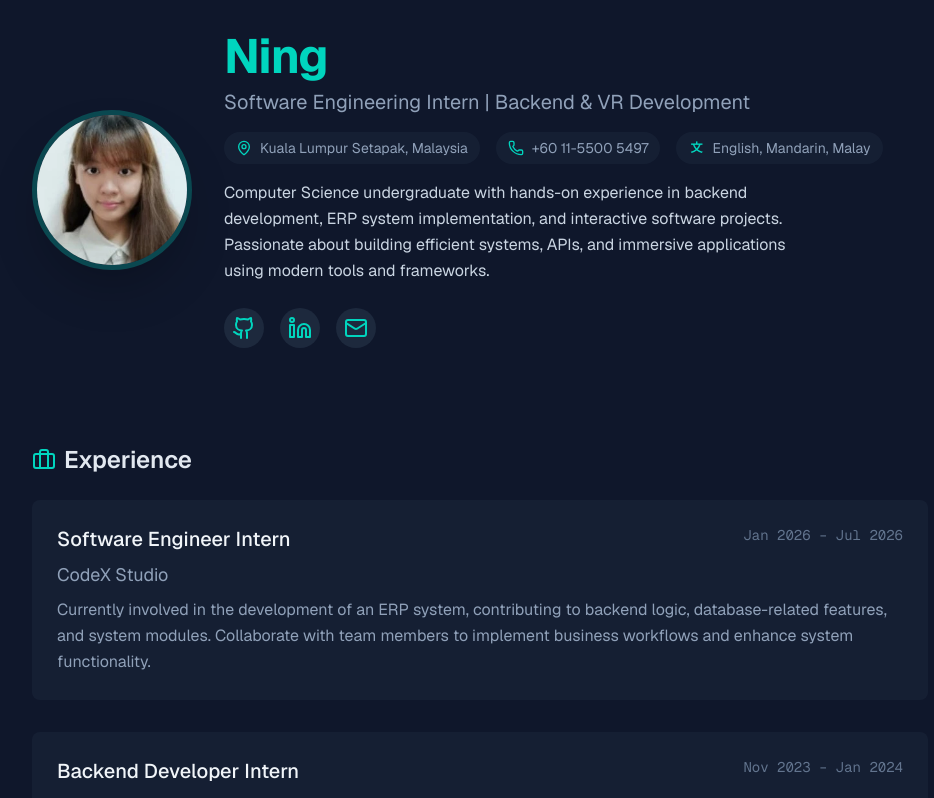
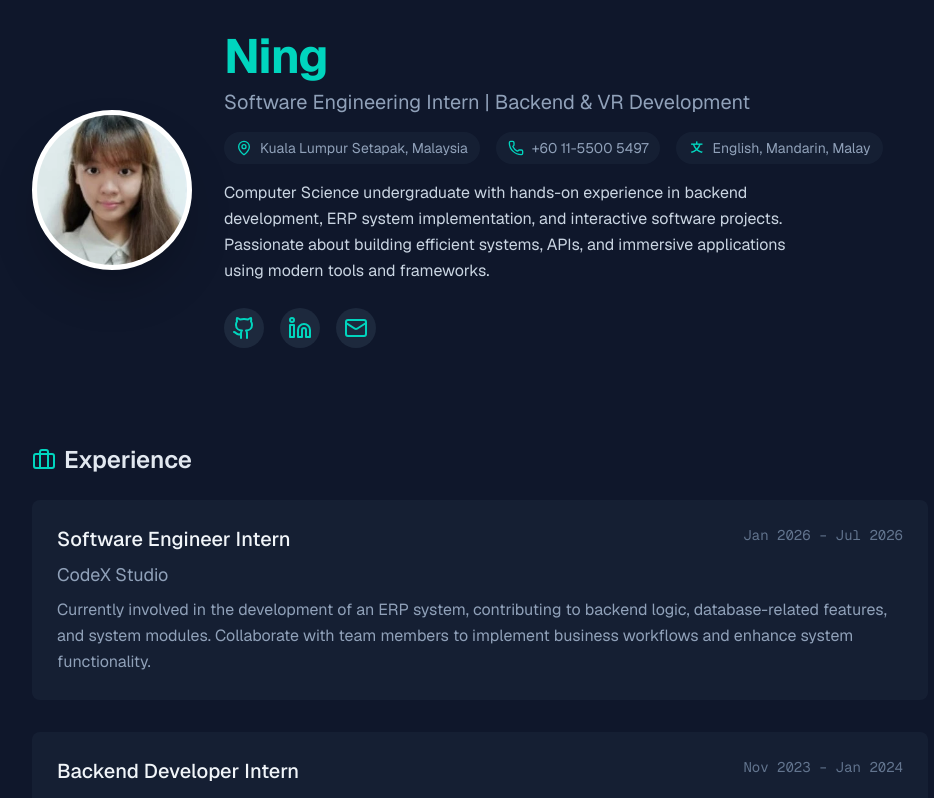
Before and after one commit to JNing8431-moon/Ning-React-Resume, a Next.js app: page /Ning-React-Resume/ in a window 1280 px wide. Shown: the top 798 px of the page, without its empty margins (160-1094 px from the left). Built offline with nearby package versions, Linux system fonts and the light colour scheme.

Commit message:
Set profile background and border to white

```diff
--- a/app/components/Resume.tsx
+++ b/app/components/Resume.tsx
@@ -32,8 +32,7 @@ export default function Resume() {
                     className="flex flex-col md:flex-row gap-8 items-start md:items-center"
                 >
                     {/* Profile Image */}
-                    <div className="relative w-32 h-32 md:w-40 md:h-40 shrink-0 rounded-full overflow-hidden border-[5px] border-teal-500/30 shadow-2xl">
-                        <div className="absolute inset-0 bg-white blur-2xl opacity-20"></div>
+                    <div className="relative w-32 h-32 md:w-40 md:h-40 shrink-0 rounded-full overflow-hidden border-[5px] border-white shadow-2xl bg-white">
                         <Image
                             src="/Ning-React-Resume/photo.webp"
                             alt="Profile"
```
